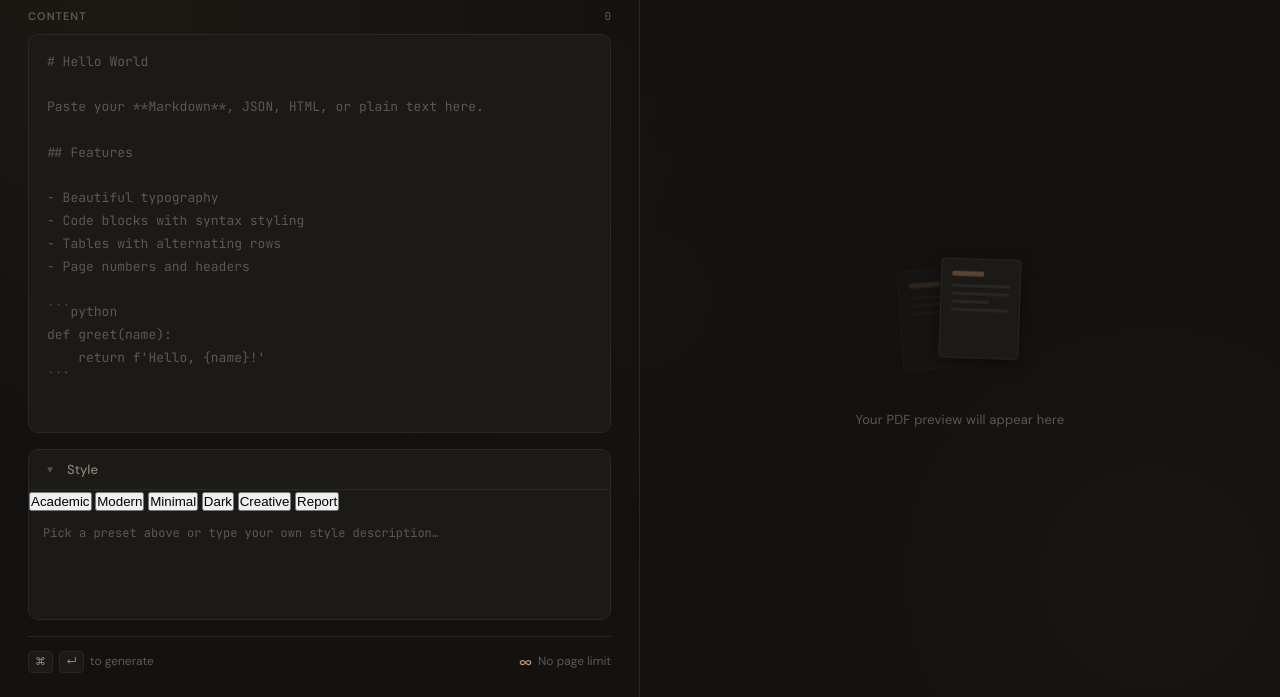
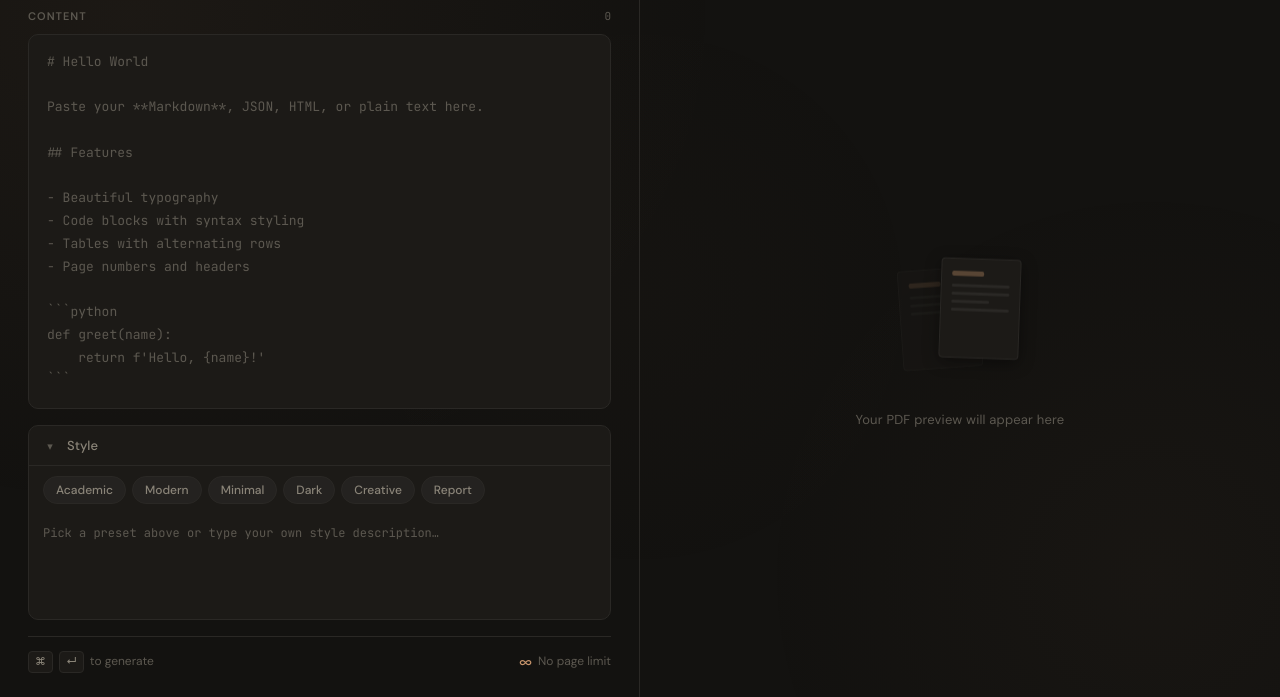
Before and after one commit to auputralt/markflow-md-to-pdf, a plain HTML site: page markflow/frontend/index.html in a window 1280 px wide. Shown: the part 103-800 px from the top of the page. Drawn offline with Linux system fonts and the light colour scheme.

Commit message:
feat: add preset chip styling with active/hover states
Pill-shaped chips with accent highlight on active state.
Increased panel max-height to 320px for presets + textarea.

```diff
--- a/markflow/frontend/style.css
+++ b/markflow/frontend/style.css
@@ -336,8 +336,47 @@ body {
 }
 
 .style-prompt__panel:not(.collapsed) {
-  max-height: 220px;
+  max-height: 320px;
   opacity: 1;
+}
+
+/* --- Style Presets --- */
+.style-presets {
+  display: flex;
+  flex-wrap: wrap;
+  gap: 6px;
+  padding: 10px 14px 8px;
+}
+
+.preset-chip {
+  display: inline-flex;
+  align-items: center;
+  padding: 5px 12px;
+  font-family: var(--font-sans);
+  font-size: 12px;
+  font-weight: 500;
+  color: var(--text-secondary);
+  background: var(--surface-hover);
+  border: 1px solid var(--border);
+  border-radius: 100px;
+  cursor: pointer;
+  transition:
+    background var(--transition),
+    color var(--transition),
+    border-color var(--transition);
+  white-space: nowrap;
+}
+
+.preset-chip:hover {
+  background: var(--surface-raised);
+  color: var(--text-dim);
+  border-color: var(--border-hover);
+}
+
+.preset-chip--active {
+  background: var(--accent-muted);
+  color: var(--accent);
+  border-color: var(--accent);
 }
 
 .style-prompt__textarea {
```
